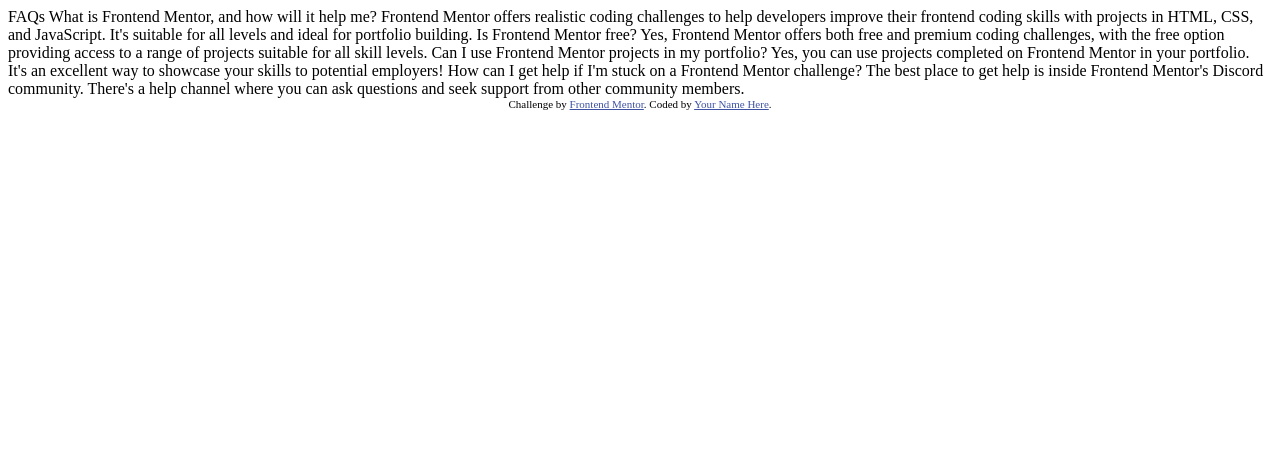
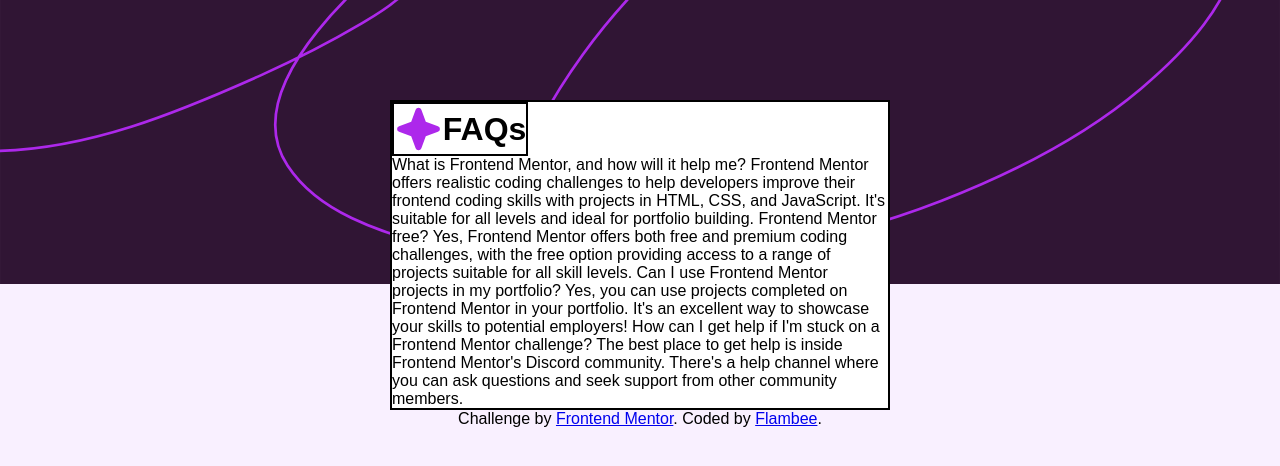
Before and after one commit to Flambeee/FAQ_Exercise, a plain HTML site: page index.html in a window 1280 px wide. Drawn offline with Linux system fonts and the light colour scheme.

Commit message:
Add files via upload

```diff
--- a/index.html
+++ b/index.html
@@ -5,27 +5,28 @@
   <meta name="viewport" content="width=device-width, initial-scale=1.0"> <!-- displays site properly based on user's device -->
 
   <link rel="icon" type="image/png" sizes="32x32" href="./assets/images/favicon-32x32.png">
-
+  <link rel="stylesheet" type="text/css" href="style.css">
   <title>Frontend Mentor | FAQ accordion</title>
 
   <!-- Feel free to remove these styles or customise in your own stylesheet 👍 -->
   <style>
-    .attribution { font-size: 11px; text-align: center; }
-    .attribution a { color: hsl(228, 45%, 44%); }
+
   </style>
 </head>
 <body>
+  <div class="container">
+      <div class="box">
+      <img src="assets/images/icon-star.svg" alt="image of a star" height="50px">
+      <h1>FAQs</h1>
 
-  FAQs
-
+      </div>
 What is Frontend Mentor, and how will it help me?
 
 Frontend Mentor offers realistic coding challenges to help developers improve their
   frontend coding skills with projects in HTML, CSS, and JavaScript. It's suitable for
   all levels and ideal for portfolio building.
 
-  Is Frontend Mentor free?
-
+  Frontend Mentor free?
 Yes, Frontend Mentor offers both free and premium coding challenges, with the free
   option providing access to a range of projects suitable for all skill levels.
 
@@ -39,10 +40,11 @@
 The best place to get help is inside Frontend Mentor's Discord community. There's a help
   channel where you can ask questions and seek support from other community members.
 
+  </div>
+  <foorter>
 
-  <div class="attribution">
       Challenge by <a href="https://www.frontendmentor.io?ref=challenge" target="_blank">Frontend Mentor</a>.
-    Coded by <a href="#">Your Name Here</a>.
-  </div>
+      Coded by <a href="#">Flambee</a>.
+  </foorter>
 </body>
 </html>
--- /dev/null
+++ b/style.css
@@ -0,0 +1,37 @@
+
+
+    *{
+      box-sizing: border-box;
+      margin: 0;
+      padding: 0;
+    }
+
+    body{
+        background-color: hsl(275, 100%, 97%);
+        background-image: url(assets/images/background-pattern-desktop.svg);
+        background-repeat: no-repeat;
+        background-size: 100%;
+        font-family: 'Work Sans', sans-serif;
+        display: grid;
+        place-items: center;
+      }
+
+    .container{
+      background-color: white;
+      display: flex;
+      justify-content: center;
+      align-items: start;
+      flex-direction: column;
+      margin-top: 100px;
+      border: 2px;
+      border-style: solid;
+      width: 500px;
+    }
+
+    .box{
+      display: flex;
+      justify-content: center; /* asse X */
+      align-items: center; /* asse Y */
+      border: 2px;
+      border-style: solid;
+    }
```
Lines whose indentation alone changed are shown as unchanged.
